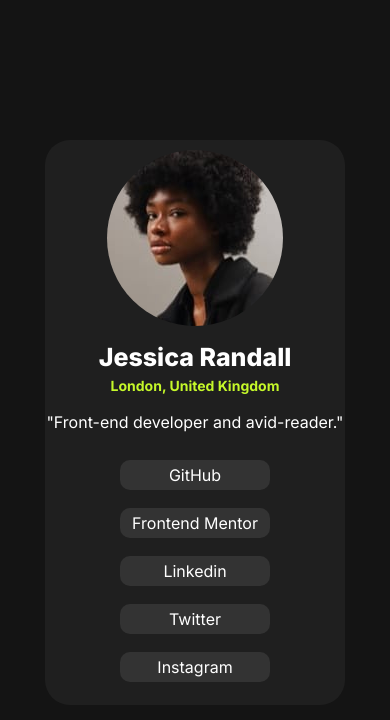
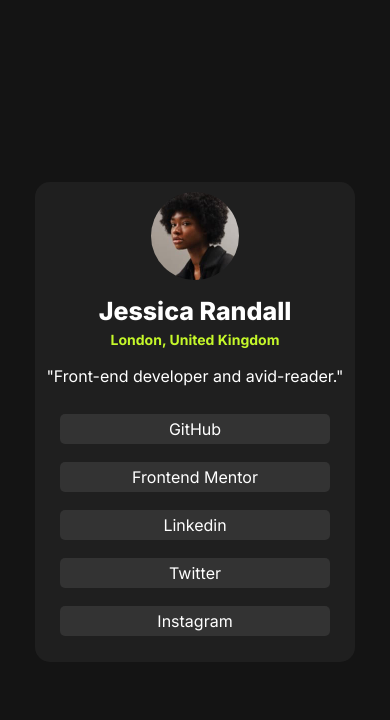
Before and after one commit to IN923/social-link, a plain HTML site: page index.html in a window 390 px wide. Drawn offline with Linux system fonts and the light colour scheme.

Commit message:
changing media queries

```diff
--- a/style.css
+++ b/style.css
@@ -14,16 +14,17 @@ body {
     align-items: center;
     height: 100vh;
     margin: 0;
+    text-align: center;
 }
 
 .main {
-    border-radius: 25px;
-    width: 350px;
+    border-radius: 15px;
+    width: 320px;
     margin: auto;
     background-color: hsl(0, 0%, 12%);
     border: 2px;
     overflow: hidden;
-    min-height: 565px;
+    min-height: 480px;
 
 }
 
@@ -36,7 +37,9 @@ body {
 }
 
 img {
-    border-radius: 100px;
+    border-radius: 50%;
+    height: 88px;
+    width: 88px;
 }
 
 .name {
@@ -71,8 +74,8 @@ img {
 }
 
 .link {
-    width: 300px;
-    border-radius: 10px;
+    width: 270px;
+    border-radius: 5px;
     padding: 5px 10px 5px 10px;
     text-align: center;
     margin: 18px 10px 0px 10px;
@@ -85,9 +88,9 @@ a {
 }
 
 /* 360*740,375*667 */
-@media screen and (min-width:360px) {
+@media screen and (max-width:360px) {
     body {
-        padding: 45px;
+        padding: 3vh;
     }
 
     .social-link {
@@ -98,45 +101,42 @@ a {
     }
 
     .link {
-        width: 150px;
+        width: 250px;
     }
 }
 
-@media screen and (max-height:480px) {
+/* @media screen and (max-height:500px) {
     body {
         padding: 0;
     }
 
     .main {
         border-radius: 25px;
-        width: 300px;
+        width: 90%;
+        height: 620px;
         margin: auto;
         background-color: hsl(0, 0%, 12%);
         border: 2px;
         overflow: hidden;
-        min-height: 0;
+        min-height: auto;
 
     }
 
-    img {
-        height: 85px;
-    }
-
     .name {
-        padding-top: 0;
-        padding-bottom: 0;
+        padding-top: 5px;
+        padding-bottom: 5px;
+        font-size: 20px;
     }
 
     .desc {
-        text-align: center;
         padding-top: 5px;
-        padding-bottom: 0;
-        padding-left: 20px;
-        padding-right: 20px;
-        font-weight: 400;
+        padding-bottom: 5px;
+        font-size: 12px;
     }
 
     .link {
-        width: 200px;
+        width: 85%;
+        margin-left: auto;
+        margin-right: auto;
     }
-}
+} */
```
